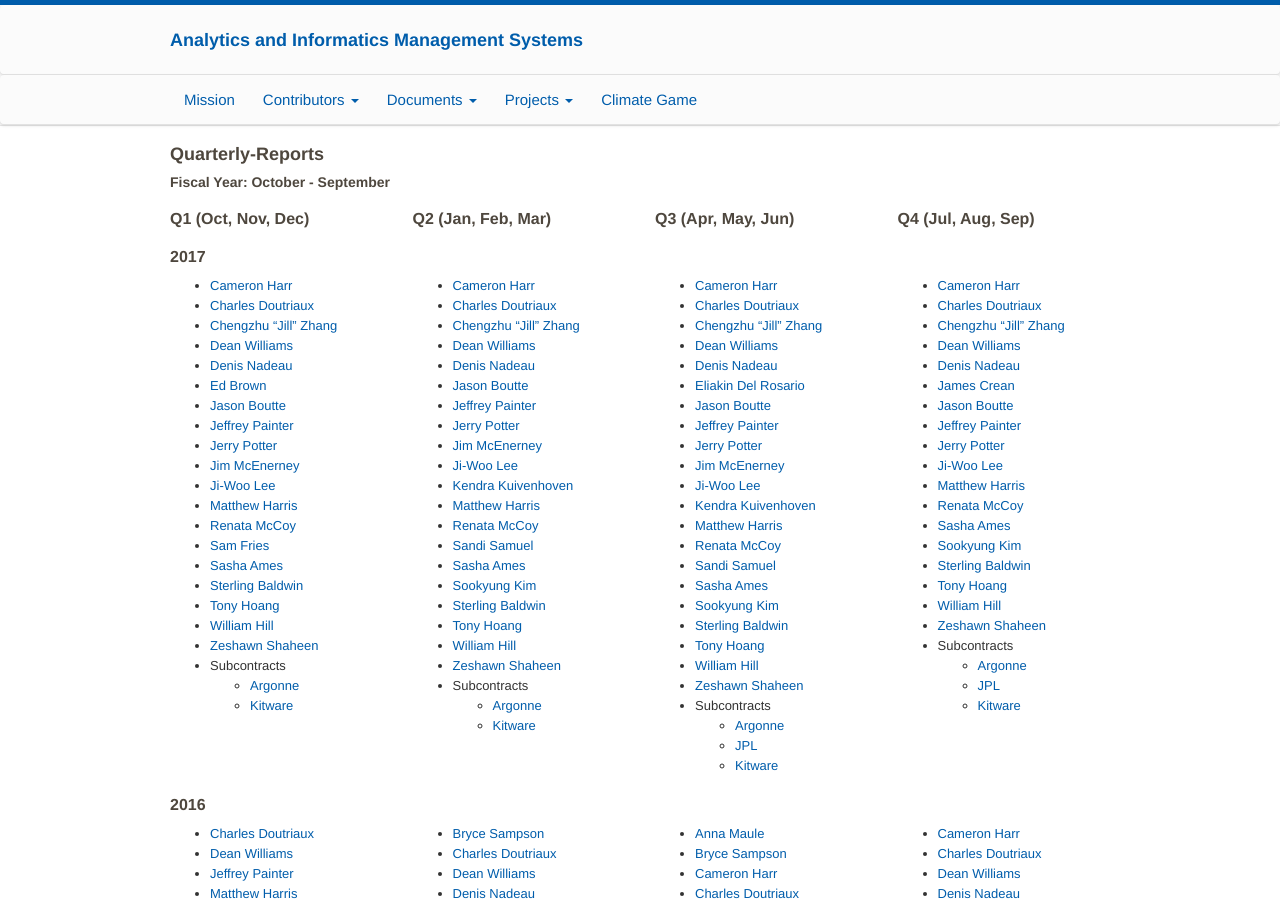
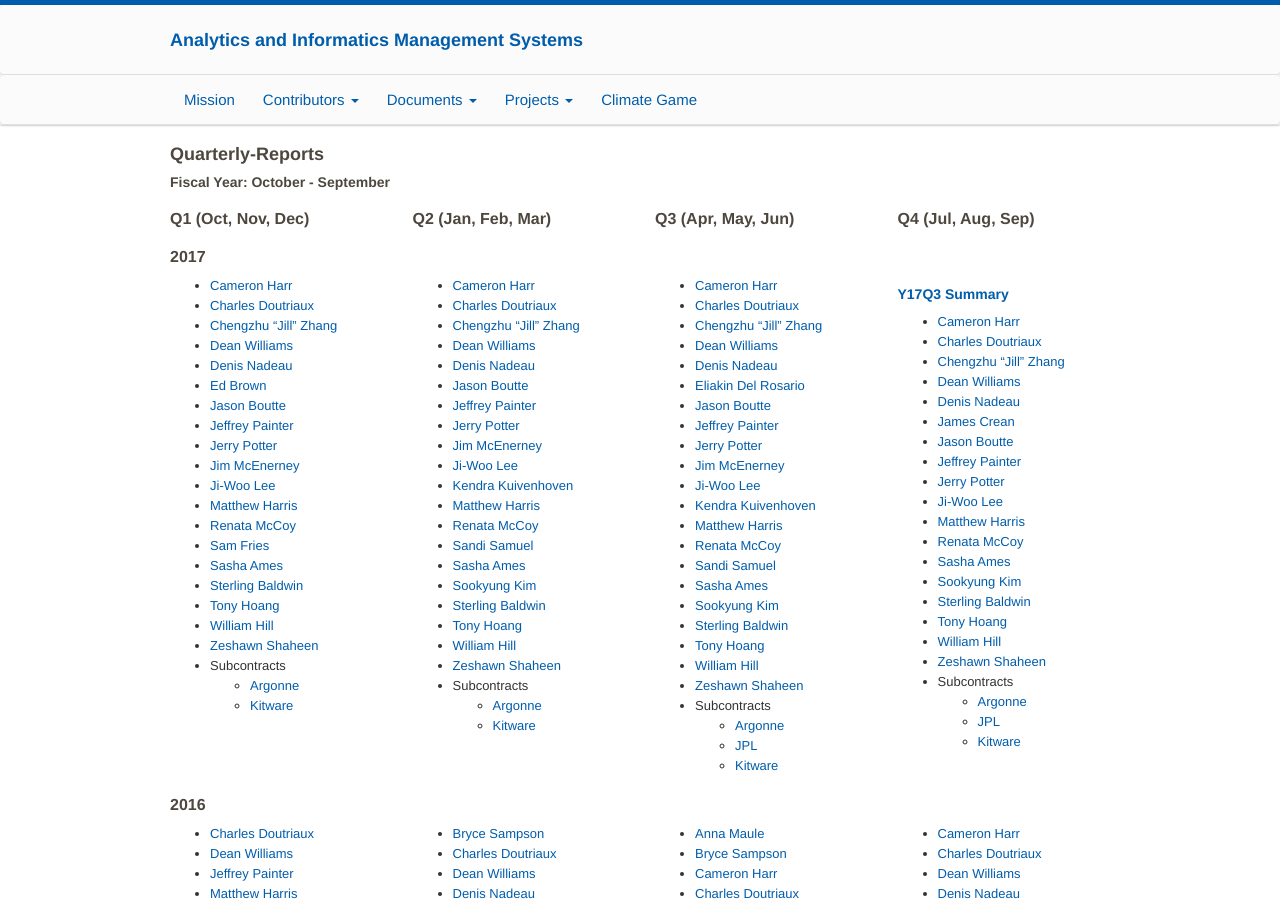
Before and after one commit to aims-group/aims-site, a Jekyll site: the page built from quarterly_reports.html, in a window 1280 px wide and 900 px high. Built offline with Jekyll 4.4.1, drawn with Linux system fonts in a browser that asks for light colours.

Commit message:
MBH: adding in Quarterly Summary

```diff
--- a/quarterly_reports.html
+++ b/quarterly_reports.html
@@ -115,6 +115,7 @@ title: Quarterly Reports
         </ul>
     </div>
     <div class="col-xs-6 col-sm-3">
+        <h5><a href='media/Quarterly-Reports/Y17Q3/Summary.pdf'>Y17Q3 Summary</a></h5>
         <ul>
             <li><a href='media/Quarterly-Reports/Y17Q3/Cameron%20Harr.pdf'>Cameron Harr</a></li>
             <li><a href='media/Quarterly-Reports/Y17Q3/Charles%20Doutriaux.pdf'>Charles Doutriaux</a></li>
```
Also changed, not shown: 1 other file.
